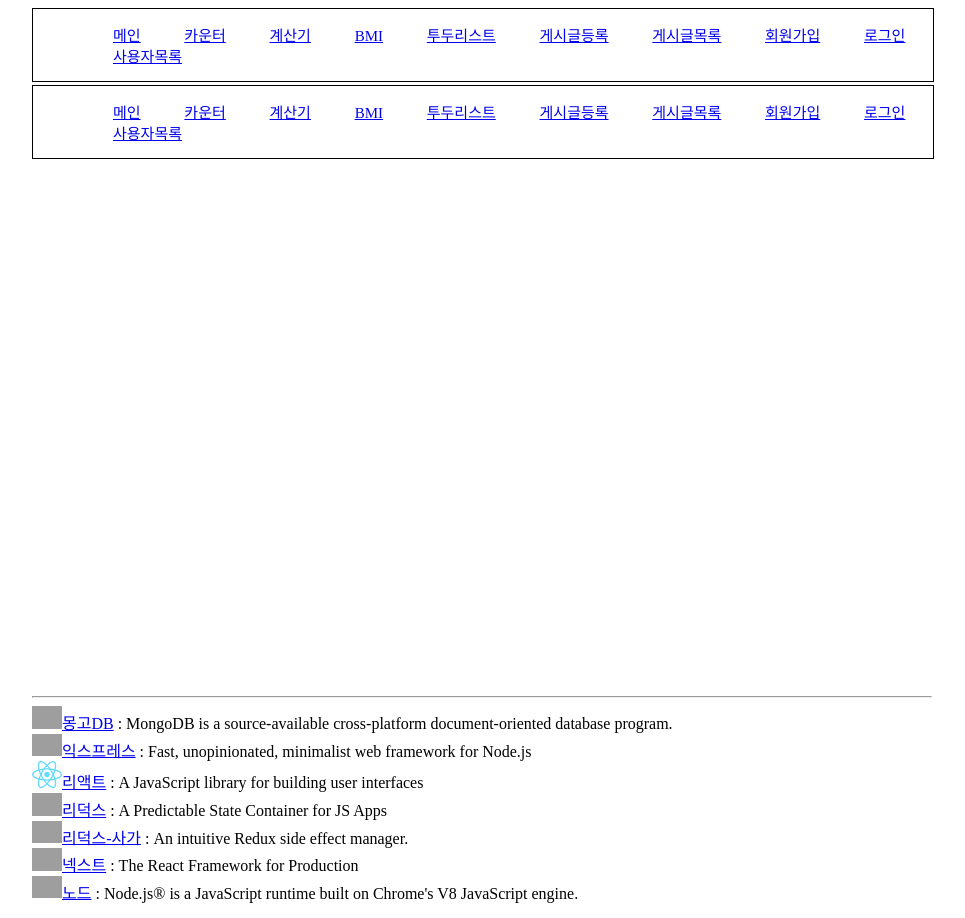
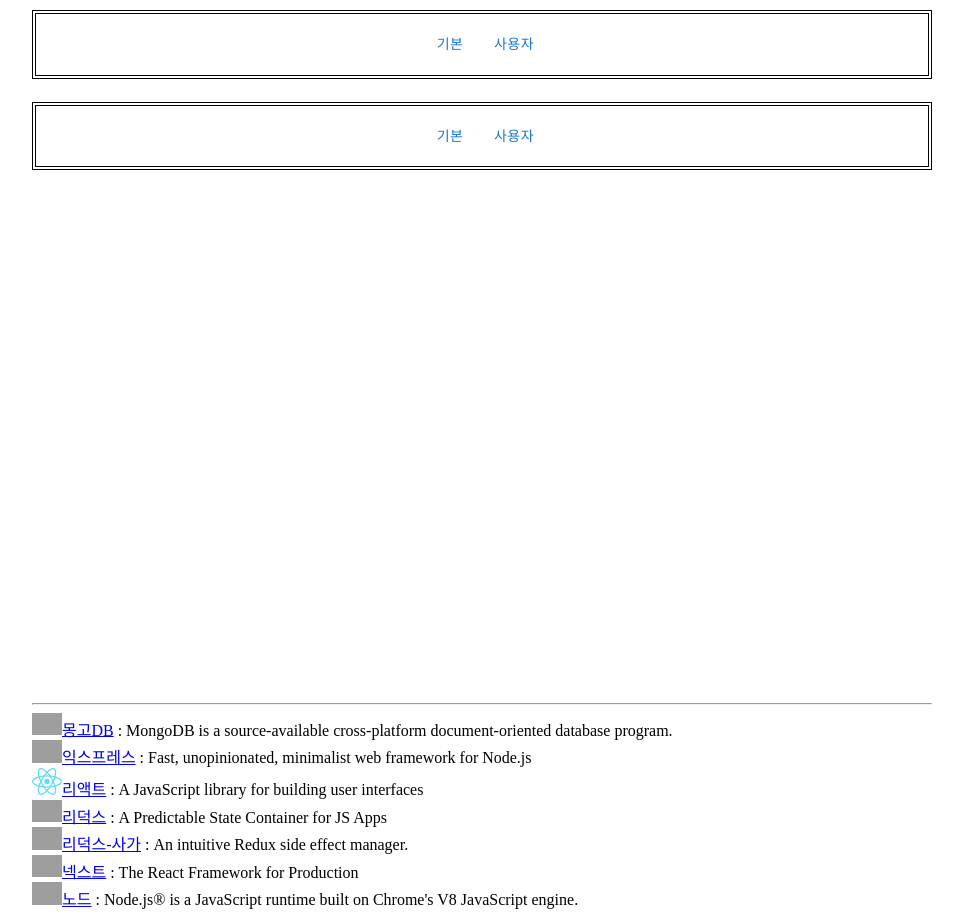
Before and after one commit to joong8812/deepbrain-next, a Next.js app: page /common/Nav in a window 1280 px wide. Shown: the whole page, without its empty margins (158-1123 px from the left). Built offline with nearby package versions, Linux system fonts and the light colour scheme; grey boxes are pictures that could not be loaded.

Commit message:
change - new package.json & Nav

```diff
--- a/pages/common/Nav.js
+++ b/pages/common/Nav.js
@@ -1,21 +1,58 @@
+import React,{useState, useEffect} from 'react'
+import styles from "./styles/Nav.module.css";
 import Link from "next/link";
-import styles from "./styles/Nav.module.css";
+import Button from '@mui/material/Button';
+import Menu from '@mui/material/Menu';
+import tableStyles from "../common/styles/table.module.css"
+import MenuItem from '@mui/material/MenuItem';
 
 export default function Nav(){
+  const basicUrls = ["/basic/counter","/basic/calc","/basic/bmi"]
+  const basicSubTitle = ["카운터","계산기","BMI"]
+  const userUrls = ["/user/join","/user/login","/user/logout","/user/profile","/user/modifyUser","/user/withdrawUser","user/getUsers"]
+  const userSubTitle = ["회원가입","로그인","로그아웃","프로필","회원수정","회원탈퇴","회원목록"]
   return (
-    <nav className={styles.nav}>
-      <ul>
-        <li className={styles.li}> <Link href='/'>메인</Link> </li>
-        <li className={styles.li}> <Link href='/basic/counter'>카운터</Link> </li>
-        <li className={styles.li}> <Link href='/basic/calc'>계산기</Link> </li>
-        <li className={styles.li}> <Link href='/basic/bmi'>BMI</Link> </li>
-        <li className={styles.li}> <Link href='/todo/todo'>투두리스트</Link> </li>
-        <li className={styles.li}> <Link href='/board/board'>게시글등록</Link> </li>
-        <li className={styles.li}> <Link href='/board/board-list'>게시글목록</Link> </li>
-        <li className={styles.li}> <Link href='/user/join'>회원가입</Link> </li>
-        <li className={styles.li}> <Link href='/user/login'>로그인</Link> </li>
-        <li className={styles.li}> <Link href='/user/user-list'>사용자목록</Link> </li>
-      </ul>
-    </nav>
+    <table className={tableStyles.table}>
+      <tbody>
+        <tr>
+            <td>
+              <SubMenu title={"기본"} urls={basicUrls} subTitles={basicSubTitle}/>
+              <SubMenu title={"사용자"} urls={userUrls} subTitles={userSubTitle}/>
+            </td>
+        </tr>
+      </tbody>
+    </table>
   );
 }
+const SubMenu = (props) => {
+  const [anchorEl, setAnchorEl] = useState(null);
+  const open = Boolean(anchorEl);
+  const handleClick = (event) => {
+    setAnchorEl(event.currentTarget);
+  };
+  const handleClose = () => {
+    setAnchorEl(null);
+  };
+  return <><Button
+        id="basic-button"
+        aria-controls={open ? 'basic-menu' : undefined}
+        aria-haspopup="true"
+        aria-expanded={open ? 'true' : undefined}
+        onClick={handleClick}
+      >
+        {props.title}
+      </Button>
+      <Menu
+        id="basic-menu"
+        anchorEl={anchorEl}
+        open={open}
+        onClose={handleClose}
+        MenuListProps={{
+          'aria-labelledby': 'basic-button',
+        }}
+      >
+         {props.urls.map(function(url, i){
+            return <MenuItem onClick={handleClose} key={i}><Link href={url} >{props.subTitles[i]}</Link></MenuItem>
+          })}
+      </Menu></>
+}
```
Also changed, not shown: package.json (+28 -13 lines), 1 other file (tests, documents, lock files or other folders).
